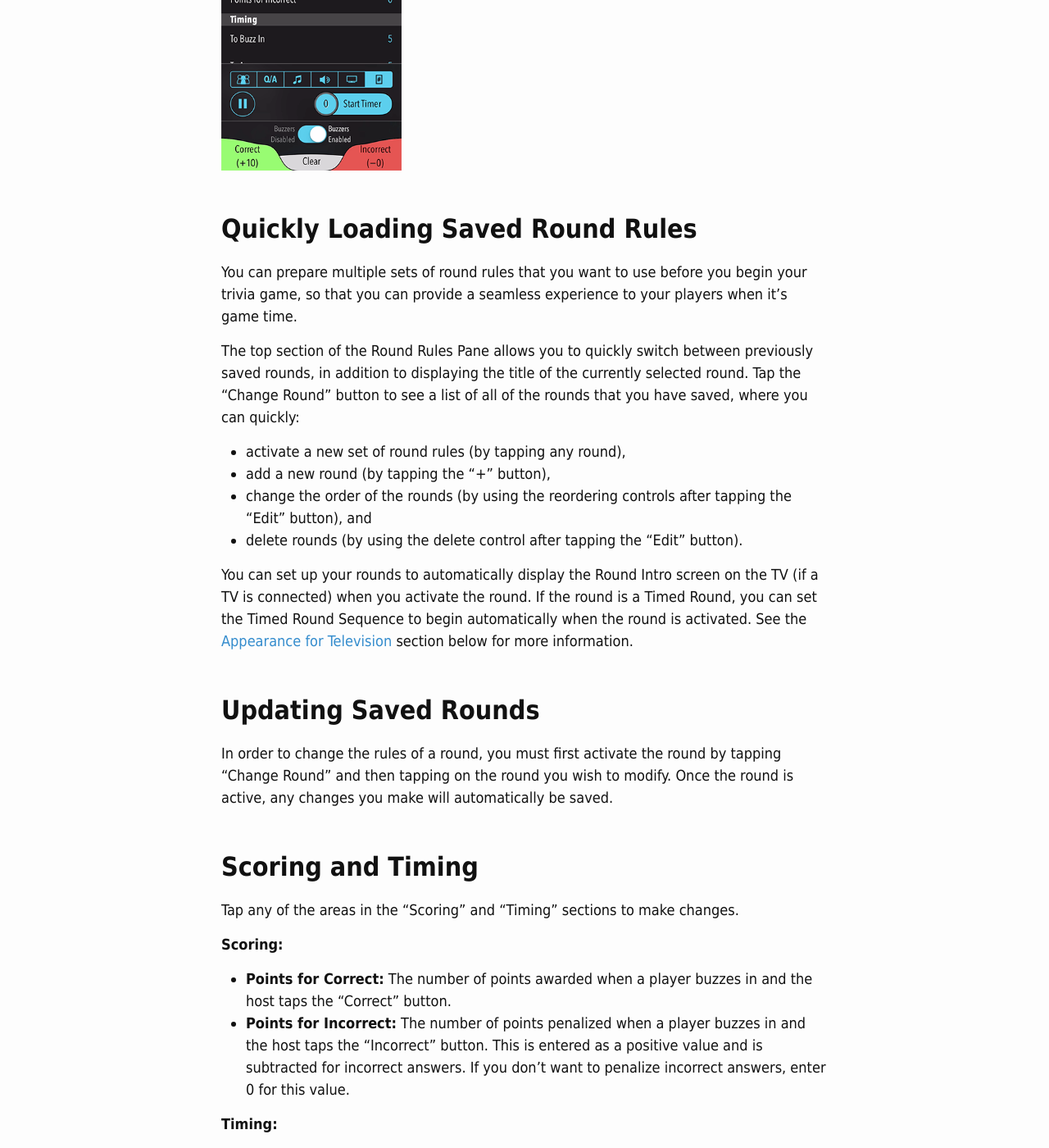
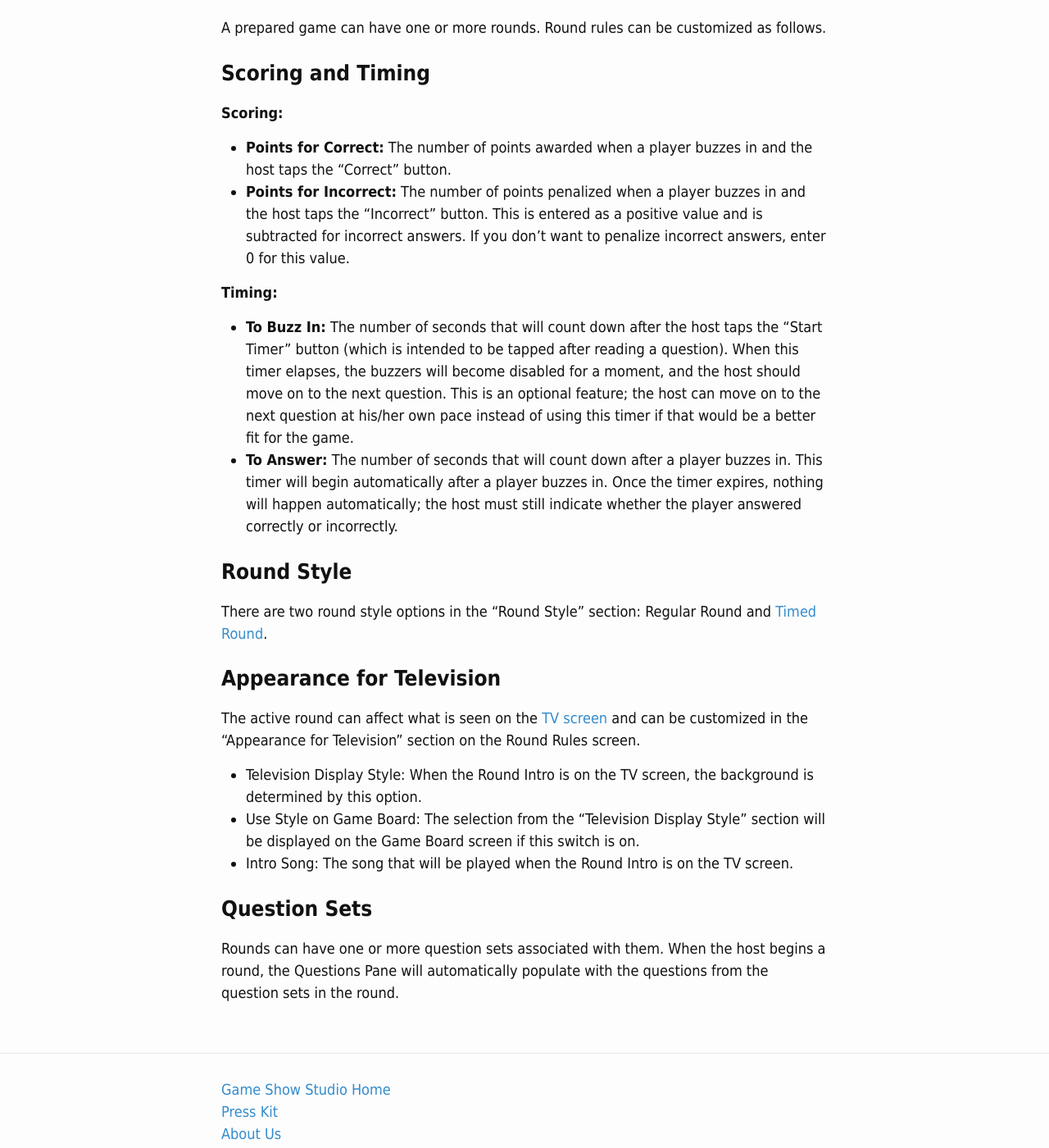
Before and after one commit to gameshowstudio/gameshowstudio.github.io, a Jekyll site: the page built from help/roundrules.md, in a window 1280 px wide and 1400 px high, scrolled down 491 px. Shown: the whole window at 82% size. Built offline with Jekyll 4.4.1, drawn with Linux system fonts in a browser that asks for light colours; some of the changed text lies outside the part shown.

Commit message:
Update round rules help for 3.0

```diff
--- a/help/roundrules.md
+++ b/help/roundrules.md
@@ -4,30 +4,13 @@
 permalink: /help/roundrules/
 ---
 
-The Round Rules Pane allows you to customize your trivia game show in a variety of ways.
+The Game Navigator menu allows you prepare games before it's time to play, so that you can easily transition between rounds and questions as you host your game. To see the Game Navigator, tap the top of the screen that displays the round/game name (for instance "Freestyle Round"). To edit or create a new prepared game, tap Load Prepared Game from the Game Navigator.
 
-![round rules pane](/images/help/v2-0-0/round-pane-phone.png){: width="220px"}
+## Customizing Rounds
 
-## Quickly Loading Saved Round Rules
+A prepared game can have one or more rounds. Round rules can be customized as follows.
 
-You can prepare multiple sets of round rules that you want to use before you begin your trivia game, so that you can provide a seamless experience to your players when it's game time.
-
-The top section of the Round Rules Pane allows you to quickly switch between previously saved rounds, in addition to displaying the title of the currently selected round. Tap the "Change Round" button to see a list of all of the rounds that you have saved, where you can quickly:
-
-* activate a new set of round rules (by tapping any round),
-* add a new round (by tapping the "+" button),
-* change the order of the rounds (by using the reordering controls after tapping the "Edit" button), and
-* delete rounds (by using the delete control after tapping the "Edit" button).
-
-You can set up your rounds to automatically display the Round Intro screen on the TV (if a TV is connected) when you activate the round. If the round is a Timed Round, you can set the Timed Round Sequence to begin automatically when the round is activated. See the [Appearance for Television](#appearance-for-television) section below for more information.
-
-## Updating Saved Rounds
-
-In order to change the rules of a round, you must first activate the round by tapping "Change Round" and then tapping on the round you wish to modify. Once the round is active, any changes you make will automatically be saved.
-
-## Scoring and Timing
-
-Tap any of the areas in the "Scoring" and "Timing" sections to make changes.
+### Scoring and Timing
 
 **Scoring:**
 
@@ -37,23 +20,20 @@
 **Timing:**
 
 * **To Buzz In:** The number of seconds that will count down after the host taps the "Start Timer" button (which is intended to be tapped after reading a question). When this timer elapses, the buzzers will become disabled for a moment, and the host should move on to the next question. This is an optional feature; the host can move on to the next question at his/her own pace instead of using this timer if that would be a better fit for the game.
-* **To Answer:** The number of seconds that will count down after a player buzzes in. This timer will begin automatically after a player buzzes in. Once the timer runs out, nothing will happen automatically; the host must still indicate whether the player answered correctly or incorrectly.
+* **To Answer:** The number of seconds that will count down after a player buzzes in. This timer will begin automatically after a player buzzes in. Once the timer expires, nothing will happen automatically; the host must still indicate whether the player answered correctly or incorrectly.
 
-## Round Style
+### Round Style
 
-There are two round style options in the "Round Style" section: Regular Round and [Timed Round](/help/timedround). Check out the video below for a demonstration of how a Timed Round can make for a dramatic and exciting finale to your game.
+There are two round style options in the "Round Style" section: Regular Round and [Timed Round](/help/timedround).
 
-{% include youtube-player.html id="qBET_Em5XT8" %}
+### Appearance for Television
 
-## Appearance for Television
+The active round can affect what is seen on the [TV screen](/help/tv) and can be customized in the "Appearance for Television" section on the Round Rules screen.
 
-The active round can affect what is seen on the [TV screen](/help/tv). The options in the "Appearance for Television" section give you control over how this works.
+* Television Display Style: When the Round Intro is on the TV screen, the background is determined by this option.
+* Use Style on Game Board: The selection from the "Television Display Style" section will be displayed on the Game Board screen if this switch is on.
+* Intro Song: The song that will be played when the Round Intro is on the TV screen.
 
-![round rules tv appearance](/images/help/v2-0-0/round-rules-appearance-for-tv.png)
+### Question Sets
 
-The Round Rules Pane's TV Appearance section offers options to customize the following items:
-
-* Theme: When the Round Intro is on the TV screen, the background is determined by the theme. See the [TV Options page](/help/tv) for more info.
-* Use Style on Game Board: The selection from the "Theme" section will be displayed on the main Game Board screen if this switch is on. This may cause poor performance either on the TV screen or on the host's device (especially while scrolling) on older devices.
-* Show Intro on Selection: If this switch is on, the next time you activate this round, the Round Intro will be displayed automatically on the TV (if connected to a TV). If the round is a Timed Round, activating the round will automatically begin the Timed Round Sequence, regardless of whether a TV is connected. Whether or not this switch is on, you can show the Round Intro anytime by going to the TV Pane. You can begin the Timed Round Sequence anytime in the Round Style section of the Round Rules Pane.
-* Intro Song: The song that will be played when the Round Intro is on the TV screen.
+Rounds can have one or more question sets associated with them. When the host begins a round, the Questions Pane will automatically populate with the questions from the question sets in the round.
```
